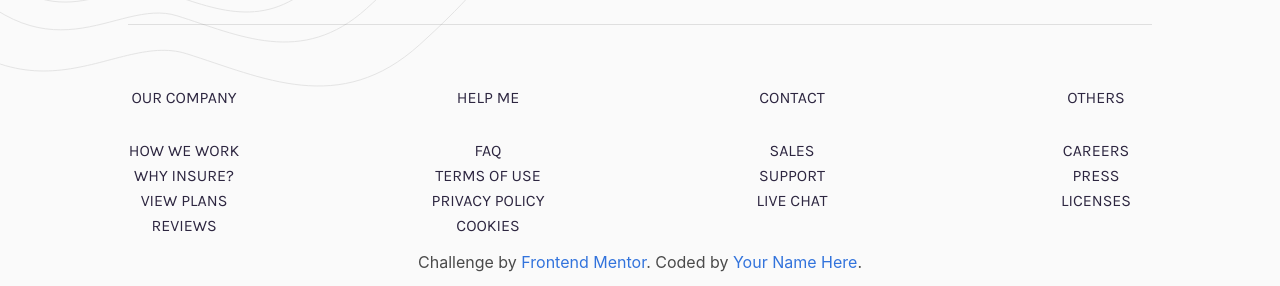
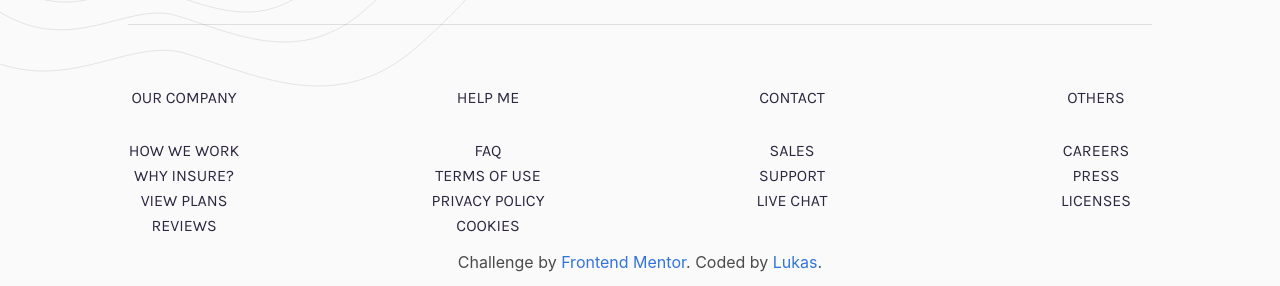
Before and after one commit to lukaszscislowski/Insure-landing-page, a website: page index.html in a window 1280 px wide. Shown: the part 2296-2582 px from the top of the page. Drawn offline with Linux system fonts and the light colour scheme; files whose address does not match are found by name; a web font is replaced by a local one.

```diff
--- a/index.html
+++ b/index.html
@@ -185,7 +185,7 @@
     <div class="container is-vcentered">
       <div class="column attribution has-text-centered ">
         Challenge by <a href="https://www.frontendmentor.io?ref=challenge" target="_blank">Frontend Mentor</a>.
-        Coded by <a href="#">Your Name Here</a>.
+        Coded by <a href="https://github.com/lukaszscislowski">Lukas</a>.
        </div>
     </div>
 
```
